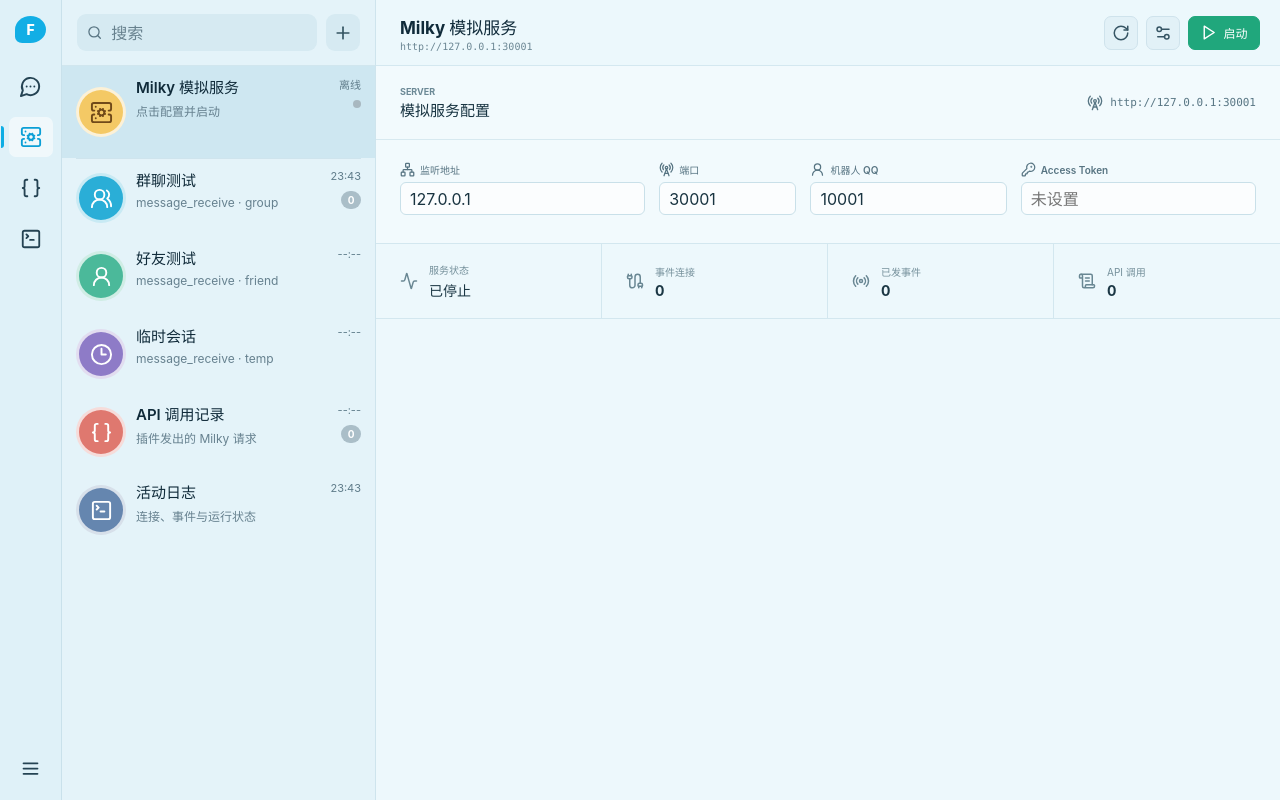
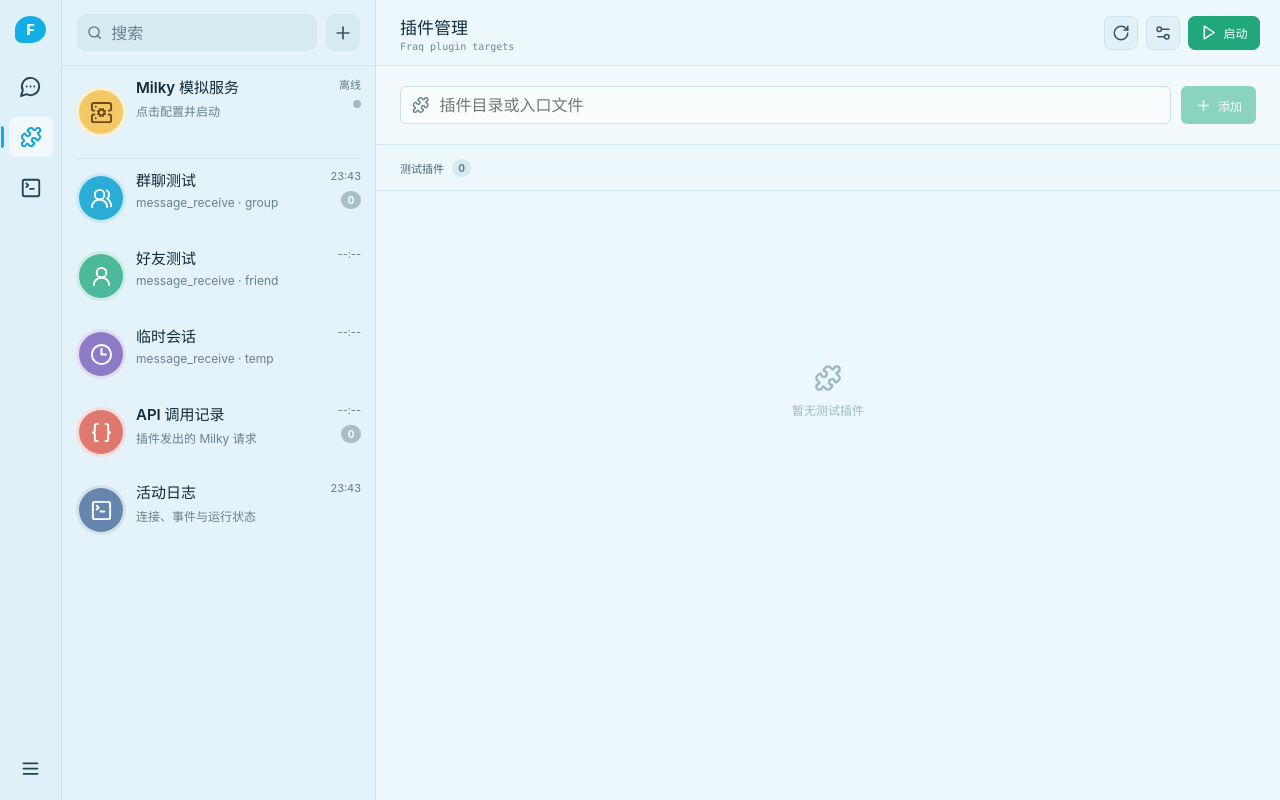
Before and after one commit to zhongwen-4-fraq-plugins/Matcha-for-Milky, a Vue app: page / in a window 1280 px wide. Both pictures are taken after a click on the button 30 px from the left and 137 px from the top of the page. Built offline with nearby package versions, Linux system fonts and the light colour scheme.

Commit message:
✨ 添加插件管理视图

```diff
--- a/src/App.vue
+++ b/src/App.vue
@@ -7,6 +7,7 @@
 import EventComposer from './components/EventComposer.vue';
 import MainHeader from './components/MainHeader.vue';
 import OverviewStrip from './components/OverviewStrip.vue';
+import PluginManagerView from './components/PluginManagerView.vue';
 import ScenarioList from './components/ScenarioList.vue';
 import ServerConfigPanel from './components/ServerConfigPanel.vue';
 import { clearHistory, emitMessageEvent, getServerSnapshot, startServer, stopServer } from './services/backend';
@@ -29,7 +30,7 @@
   apiCalls: [],
   activity: [],
 });
-const activeView = ref<'workbench' | 'api' | 'activity' | 'settings' | 'about'>('workbench');
+const activeView = ref<'workbench' | 'plugins' | 'api' | 'activity' | 'settings' | 'about'>('workbench');
 let draft = reactive<MessageEventDraft>({
   scene: 'group',
   peerId: 123456,
@@ -77,6 +78,7 @@
 
 const title = computed(() => {
   if (activeView.value === 'settings') return 'Milky 模拟服务';
+  if (activeView.value === 'plugins') return '插件管理';
   if (activeView.value === 'api') return 'API 调用记录';
   if (activeView.value === 'activity') return '活动日志';
   if (activeView.value === 'about') return '关于';
@@ -85,6 +87,7 @@
 
 const subtitle = computed(() => {
   if (activeView.value === 'settings') return `http://${config.host}:${config.port}`;
+  if (activeView.value === 'plugins') return 'Fraq plugin targets';
   if (activeView.value === 'api') return `${snapshot.value.apiCalls.length} 条请求`;
   if (activeView.value === 'activity') return `${snapshot.value.activity.length} 条记录`;
   if (activeView.value === 'about') return 'Fraq Debug v0.1.0';
@@ -131,6 +134,7 @@
         <ServerConfigPanel v-model="config" :disabled="snapshot.running || busy" />
         <OverviewStrip :snapshot="snapshot" />
       </section>
+      <PluginManagerView v-else-if="activeView === 'plugins'" />
       <AboutView v-else-if="activeView === 'about'" />
       <ActivityPanel
         v-else
--- a/src/components/AppRail.vue
+++ b/src/components/AppRail.vue
@@ -1,12 +1,12 @@
 <script setup lang="ts">
-import { Braces, Menu, MessageCircleMore, ServerCog, TerminalSquare } from '@lucide/vue';
+import { Menu, MessageCircleMore, Puzzle, TerminalSquare } from '@lucide/vue';
 
 defineProps<{
-  activeView: 'workbench' | 'api' | 'activity' | 'settings' | 'about';
+  activeView: 'workbench' | 'plugins' | 'api' | 'activity' | 'settings' | 'about';
 }>();
 
 defineEmits<{
-  select: [view: 'workbench' | 'api' | 'activity' | 'settings' | 'about'];
+  select: [view: 'workbench' | 'plugins' | 'api' | 'activity' | 'settings' | 'about'];
 }>();
 </script>
 
@@ -17,11 +17,8 @@
       <button type="button" title="消息测试" :class="{ active: activeView === 'workbench' }" @click="$emit('select', 'workbench')">
         <MessageCircleMore :size="23" />
       </button>
-      <button type="button" title="模拟服务" :class="{ active: activeView === 'settings' }" @click="$emit('select', 'settings')">
-        <ServerCog :size="22" />
-      </button>
-      <button type="button" title="API 调用" :class="{ active: activeView === 'api' }" @click="$emit('select', 'api')">
-        <Braces :size="22" />
+      <button type="button" title="插件管理" :class="{ active: activeView === 'plugins' }" @click="$emit('select', 'plugins')">
+        <Puzzle :size="22" />
       </button>
       <button type="button" title="活动日志" :class="{ active: activeView === 'activity' }" @click="$emit('select', 'activity')">
         <TerminalSquare :size="22" />
--- /dev/null
+++ b/src/components/PluginManagerView.vue
@@ -0,0 +1,43 @@
+<script setup lang="ts">
+import { ref } from 'vue';
+import { Plus, Puzzle, Trash2 } from '@lucide/vue';
+
+const pluginPath = ref('');
+const plugins = ref<Array<{ id: number; name: string; path: string; enabled: boolean }>>([]);
+
+function addPlugin() {
+  const path = pluginPath.value.trim();
+  if (!path) return;
+  const parts = path.replaceAll('\\', '/').split('/').filter(Boolean);
+  plugins.value.push({
+    id: Date.now(),
+    name: parts.at(-1) || 'Fraq Plugin',
+    path,
+    enabled: true,
+  });
+  pluginPath.value = '';
+}
+</script>
+
+<template>
+  <section class="plugin-manager">
+    <div class="plugin-add-bar">
+      <label>
+        <Puzzle :size="18" />
+        <input v-model="pluginPath" placeholder="插件目录或入口文件" @keydown.enter.prevent="addPlugin" />
+      </label>
+      <button type="button" :disabled="!pluginPath.trim()" @click="addPlugin"><Plus :size="17" />添加</button>
+    </div>
+
+    <div class="plugin-list-header"><span>测试插件</span><b>{{ plugins.length }}</b></div>
+    <div v-if="plugins.length === 0" class="empty-state"><Puzzle :size="28" /><span>暂无测试插件</span></div>
+    <div v-else class="plugin-list">
+      <article v-for="plugin in plugins" :key="plugin.id" class="plugin-row">
+        <span class="plugin-icon"><Puzzle :size="21" /></span>
+        <div><strong>{{ plugin.name }}</strong><span>{{ plugin.path }}</span></div>
+        <label class="plugin-toggle"><input v-model="plugin.enabled" type="checkbox" /><span /></label>
+        <button type="button" title="移除插件" @click="plugins = plugins.filter((item) => item.id !== plugin.id)"><Trash2 :size="17" /></button>
+      </article>
+    </div>
+  </section>
+</template>
--- a/src/components/ScenarioList.vue
+++ b/src/components/ScenarioList.vue
@@ -5,7 +5,7 @@
 
 const props = defineProps<{
   snapshot: ServerSnapshot;
-  activeView: 'workbench' | 'api' | 'activity' | 'settings' | 'about';
+  activeView: 'workbench' | 'plugins' | 'api' | 'activity' | 'settings' | 'about';
   selectedScene: MessageEventDraft['scene'];
 }>();
 
--- a/src/styles.css
+++ b/src/styles.css
@@ -682,6 +682,178 @@
   font-size: 10px;
 }
 
+.plugin-manager {
+  min-height: 0;
+  overflow-y: auto;
+}
+
+.plugin-add-bar {
+  display: grid;
+  grid-template-columns: minmax(0, 1fr) auto;
+  gap: 10px;
+  padding: 20px 24px;
+  background: rgb(255 255 255 / 24%);
+  border-bottom: 1px solid #d3e7ef;
+}
+
+.plugin-add-bar label {
+  display: flex;
+  align-items: center;
+  gap: 8px;
+  min-width: 0;
+  height: 38px;
+  padding: 0 11px;
+  color: #63808d;
+  background: rgb(255 255 255 / 62%);
+  border: 1px solid #c9e0e9;
+  border-radius: 6px;
+}
+
+.plugin-add-bar input {
+  width: 100%;
+  min-width: 0;
+  color: #193441;
+  background: transparent;
+  border: 0;
+  outline: 0;
+}
+
+.plugin-add-bar button {
+  display: inline-flex;
+  align-items: center;
+  gap: 6px;
+  height: 38px;
+  padding: 0 14px;
+  color: #ffffff;
+  background: #1aa97f;
+  border: 0;
+  border-radius: 6px;
+  font-size: 12px;
+  font-weight: 650;
+}
+
+.plugin-list-header {
+  display: flex;
+  align-items: center;
+  gap: 8px;
+  height: 46px;
+  padding: 0 24px;
+  color: #466572;
+  border-bottom: 1px solid #d8eaf1;
+  font-size: 11px;
+  font-weight: 650;
+}
+
+.plugin-list-header b {
+  display: grid;
+  place-items: center;
+  min-width: 19px;
+  height: 18px;
+  color: #607d89;
+  background: #d5e9f1;
+  border-radius: 9px;
+  font-size: 10px;
+}
+
+.plugin-row {
+  display: grid;
+  grid-template-columns: 42px minmax(0, 1fr) auto 34px;
+  align-items: center;
+  gap: 12px;
+  min-height: 66px;
+  padding: 9px 24px;
+  border-bottom: 1px solid #d8eaf1;
+}
+
+.plugin-icon {
+  display: grid;
+  place-items: center;
+  width: 38px;
+  height: 38px;
+  color: #ffffff;
+  background: #8d7bc6;
+  border-radius: 50%;
+}
+
+.plugin-row > div {
+  display: grid;
+  gap: 4px;
+  min-width: 0;
+}
+
+.plugin-row strong,
+.plugin-row div span {
+  overflow: hidden;
+  text-overflow: ellipsis;
+  white-space: nowrap;
+}
+
+.plugin-row strong {
+  color: #21404e;
+  font-size: 13px;
+}
+
+.plugin-row div span {
+  color: #718d98;
+  font-family: "Cascadia Code", Consolas, monospace;
+  font-size: 9px;
+}
+
+.plugin-row > button {
+  display: grid;
+  place-items: center;
+  width: 32px;
+  height: 32px;
+  padding: 0;
+  color: #8b5960;
+  background: transparent;
+  border: 0;
+  border-radius: 6px;
+}
+
+.plugin-row > button:hover {
+  background: #f6dfe0;
+}
+
+.plugin-toggle {
+  position: relative;
+  width: 34px;
+  height: 20px;
+}
+
+.plugin-toggle input {
+  position: absolute;
+  opacity: 0;
+}
+
+.plugin-toggle span {
+  position: absolute;
+  inset: 0;
+  background: #adc2cb;
+  border-radius: 10px;
+  cursor: pointer;
+}
+
+.plugin-toggle span::after {
+  position: absolute;
+  top: 3px;
+  left: 3px;
+  width: 14px;
+  height: 14px;
+  background: #ffffff;
+  border-radius: 50%;
+  content: "";
+  transition: transform 120ms ease;
+}
+
+.plugin-toggle input:checked + span {
+  background: #25aa81;
+}
+
+.plugin-toggle input:checked + span::after {
+  transform: translateX(14px);
+}
+
 .server-config {
   background: rgb(255 255 255 / 28%);
   border-bottom: 1px solid #d3e7ef;
@@ -1105,4 +1277,18 @@
     gap: 10px;
     padding: 0 16px;
   }
+
+  .plugin-add-bar {
+    grid-template-columns: 1fr;
+    padding: 14px 12px;
+  }
+
+  .plugin-add-bar button {
+    justify-content: center;
+  }
+
+  .plugin-list-header,
+  .plugin-row {
+    padding-inline: 12px;
+  }
 }
```
Also changed, not shown: flightdeck/work/plugin-tester/index.md (+2 -0 lines), 1 other file (tests, documents, lock files or other folders).
